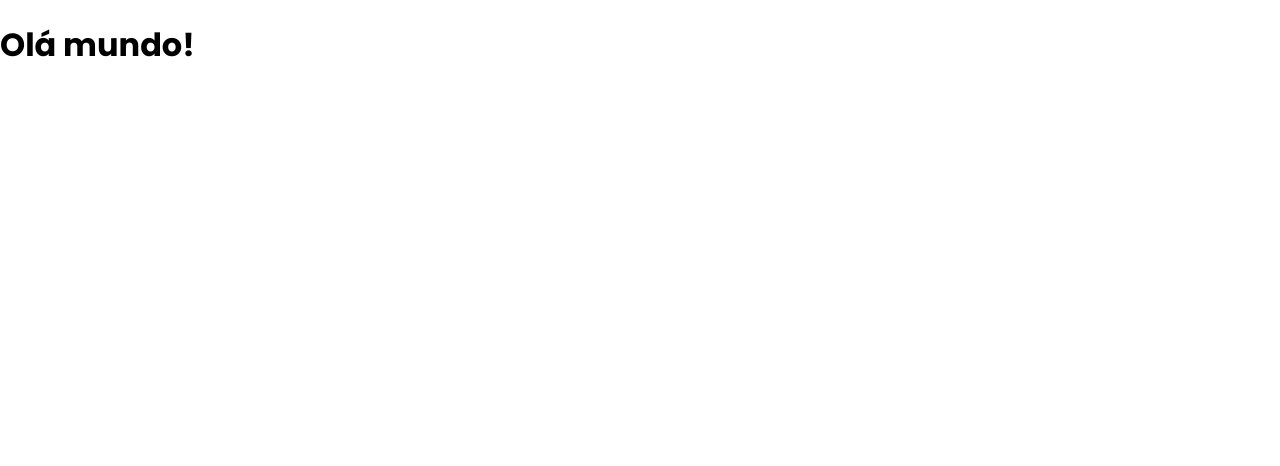
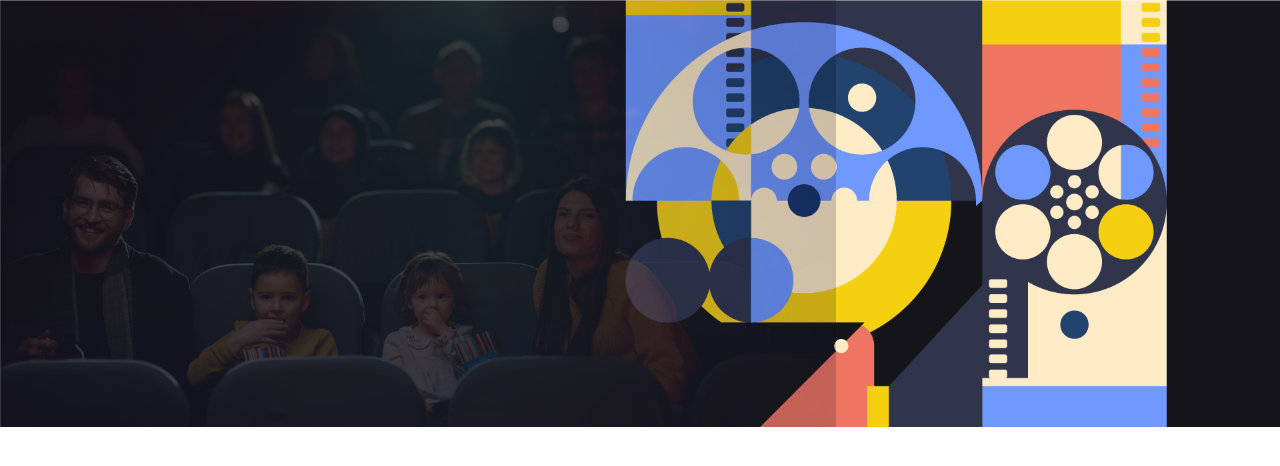
Before and after one commit to feclave/luz-e-cena, a React (Vite) app: page / in a window 1280 px wide. Shown: the top 466 px of the page. Built offline with nearby package versions, Linux system fonts and the light colour scheme; a web font is replaced by a local one.

Commit message:
criação do primeiro componente tipado

```diff
--- a/src/App.tsx
+++ b/src/App.tsx
@@ -1,8 +1,10 @@
+import Banner from "./components/Banner";
+
 function App() {
 
 
   return (
-    <h1>Olá mundo!</h1>
+    <Banner src="./banner.png" alt="Banner"/>
   )
 }
 
--- /dev/null
+++ b/src/components/Banner/Banner.module.css
@@ -0,0 +1,4 @@
+.banner {
+    width: 100%;
+    margin-bottom: -7px;
+}
--- /dev/null
+++ b/src/components/Banner/index.tsx
@@ -0,0 +1,14 @@
+import styles from './Banner.module.css';
+
+type BannerProps = { //nomeclatura "padronizada" de tipagem para as props
+    src: string;
+    alt: string;
+};
+
+const Banner = ({ src, alt }: BannerProps) => { //as props devem ser tipadas
+  return (
+    <img src={src} alt={alt} className={styles.banner}/>
+  )
+};
+
+export default Banner;
```
Also changed, not shown: public/banner.png (renamed from public/Banner Desktop.png).
